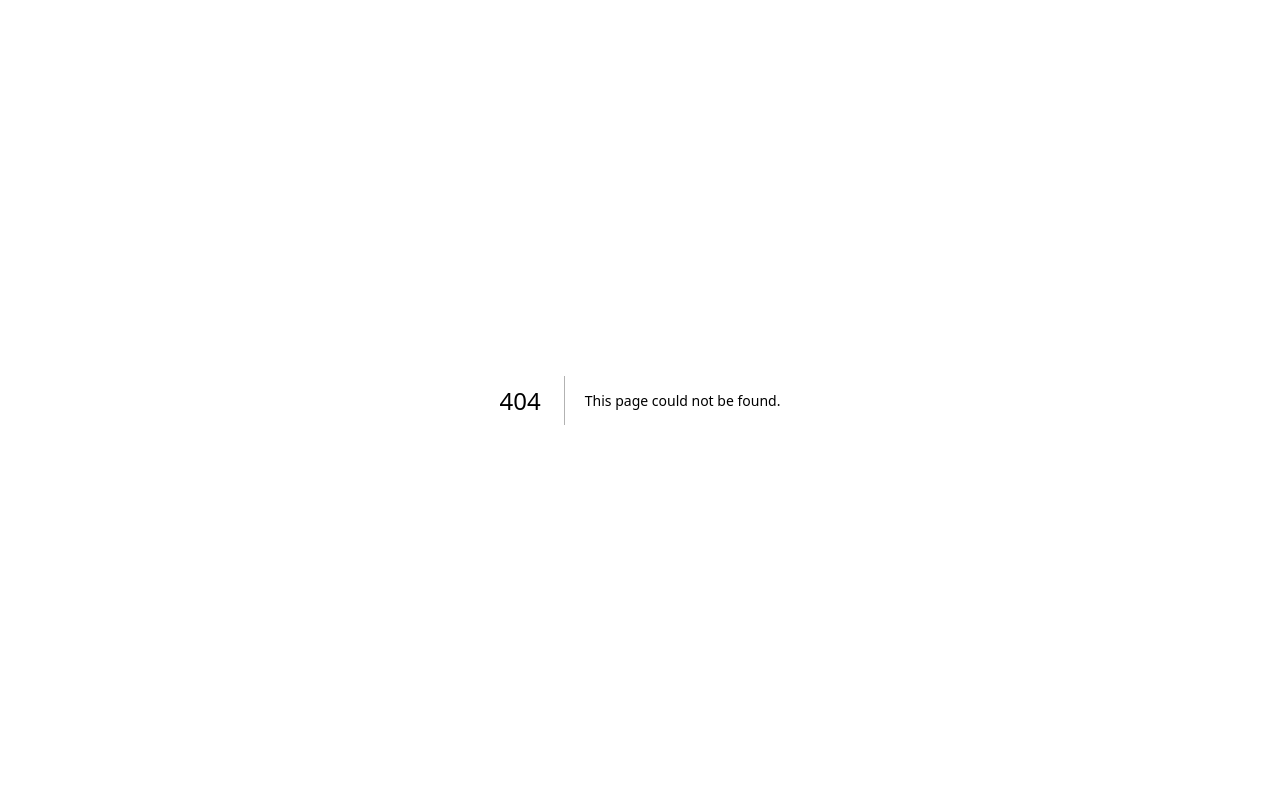
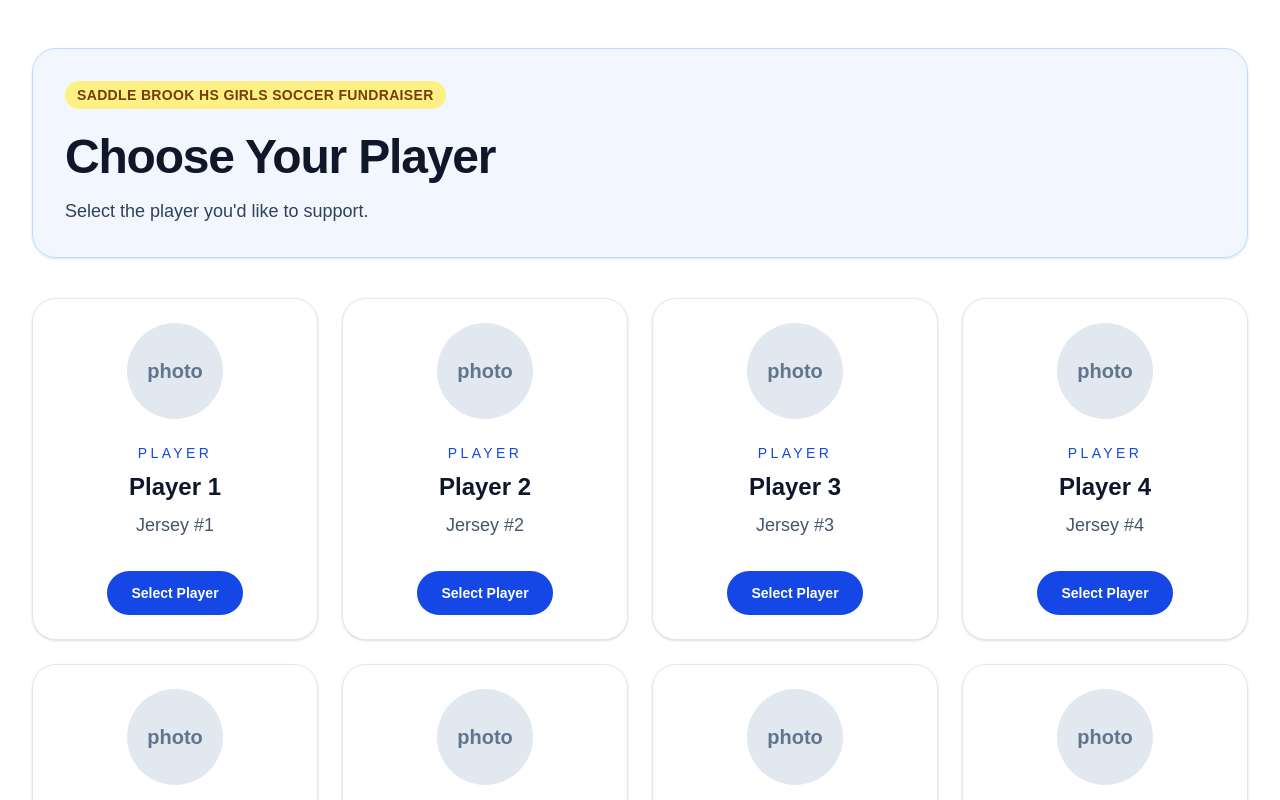
Before and after one commit to SBHSSA/soccer-fundraiser, a Next.js app: page /players in a window 1280 px wide. Before the commit this address had no page. Shown: the top 800 px of the page. Built offline with nearby package versions, Linux system fonts and the light colour scheme.

Commit message:
Add player selection page

```diff
--- a/app/page.tsx
+++ b/app/page.tsx
@@ -34,7 +34,7 @@ export default function Home() {
           </div>
           <div className="flex flex-wrap gap-4">
             <a
-              href="#features"
+              href="/players"
               className="rounded-full bg-[#0b5fa5] px-8 py-4 text-lg font-semibold text-white shadow-lg shadow-[#0b5fa5]/20 transition-transform duration-200 hover:-translate-y-0.5 hover:bg-[#094a7e]"
             >
               Get Started
--- /dev/null
+++ b/app/players/page.tsx
@@ -0,0 +1,55 @@
+"use client";
+
+const players = Array.from({ length: 20 }, (_, index) => {
+  const number = index + 1;
+  return {
+    id: number,
+    name: `Player ${number}`,
+    jersey: `#${number}`,
+  };
+});
+
+export default function PlayersPage() {
+  return (
+    <main className="min-h-screen bg-white text-slate-900">
+      <div className="mx-auto max-w-7xl px-4 py-12 sm:px-6 lg:px-8">
+        <div className="mb-10 rounded-3xl border border-blue-200 bg-blue-50/80 p-8 shadow-sm">
+          <p className="mb-2 inline-flex rounded-full bg-yellow-200 px-3 py-1 text-sm font-semibold uppercase tracking-wide text-yellow-900">
+            Saddle Brook HS Girls Soccer Fundraiser
+          </p>
+          <h1 className="mt-4 text-4xl font-bold tracking-tight text-slate-900 sm:text-5xl">
+            Choose Your Player
+          </h1>
+          <p className="mt-4 max-w-2xl text-lg text-slate-700">
+            Select the player you&apos;d like to support.
+          </p>
+        </div>
+
+        <div className="grid gap-6 sm:grid-cols-2 lg:grid-cols-4">
+          {players.map((player) => (
+            <div
+              key={player.id}
+              className="overflow-hidden rounded-3xl border border-slate-200 bg-white p-6 shadow-sm transition hover:-translate-y-1 hover:shadow-md"
+            >
+              <div className="flex items-center justify-center">
+                <div className="flex h-24 w-24 items-center justify-center rounded-full bg-slate-200 text-xl font-semibold text-slate-600">
+                  <span className="text-slate-500">photo</span>
+                </div>
+              </div>
+              <div className="mt-6 text-center">
+                <p className="text-sm uppercase tracking-[0.24em] text-blue-700">Player</p>
+                <h2 className="mt-2 text-2xl font-semibold text-slate-900">{player.name}</h2>
+                <p className="mt-2 text-lg font-medium text-slate-600">Jersey {player.jersey}</p>
+              </div>
+              <div className="mt-8 flex justify-center">
+                <button className="rounded-full bg-blue-700 px-6 py-3 text-sm font-semibold text-white transition hover:bg-blue-800">
+                  Select Player
+                </button>
+              </div>
+            </div>
+          ))}
+        </div>
+      </div>
+    </main>
+  );
+}
```
